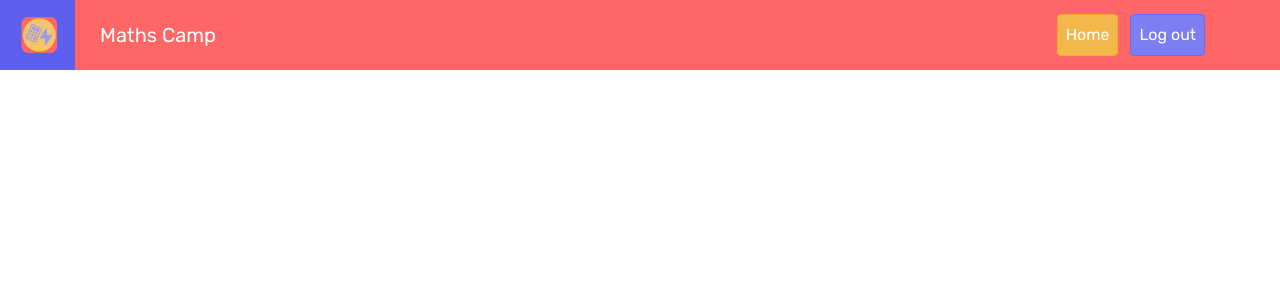
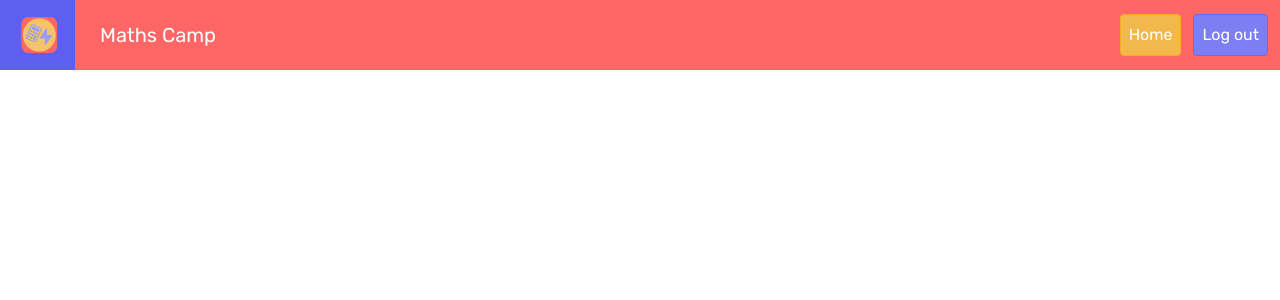
Before and after one commit to tamaraputriv/MathsCamp, a React (Create React App) app: page / in a window 1280 px wide. Shown: the top 300 px of the page. Built offline with nearby package versions, Linux system fonts and the light colour scheme.

Commit message:
en nav er færdig

```diff
--- a/src/components/Navbar/Navigationbar.css
+++ b/src/components/Navbar/Navigationbar.css
@@ -1,19 +1,19 @@
 .navbar{
     background-color: #FF6665;
-    padding-left:0 !important;
-    padding-top:0 !important;
-    padding-bottom:0 !important;
-    max-width:100% !important;
+    padding-left: 0 !important;
+    padding-top: 0 !important;
+    padding-bottom: 0 !important;
+
 }
 
 .logo{
-    width:75px;
-    height:70px;
+    width: 75px;
+    height: 70px;
 }
 
-.app-name-container{
-    position:absolute;
-    margin-left:100px;
+.app-name-col{
+    position: absolute;
+    margin-left: 100px;
     margin-top: 8px;
 }
 
--- a/src/components/Navbar/Navigationbar.js
+++ b/src/components/Navbar/Navigationbar.js
@@ -8,14 +8,14 @@ import 'bootstrap/dist/css/bootstrap.css';
 export default function LandingPage(){
 
     return(
-        <Container className="navbar">
+        <Container fluid className="navbar">
             <Col>
                 <img className="logo" src={Logo} alt="Logo of a calculator"></img>
             </Col>
-            <Col className="app-name-container">
+            <Col className="app-name-col">
                 <h5 className="navbar-brand">Maths Camp</h5>
             </Col>
-            <Col lg={2} className="btn-container">
+            <Col lg={1.5}>
                 <div className="btn-toolbar">
                     <Button className="p-2 btn-primary lg home-btn">Home</Button>
                     <Button className="p-2 btn-primary lg logout-btn">Log out</Button>
```
